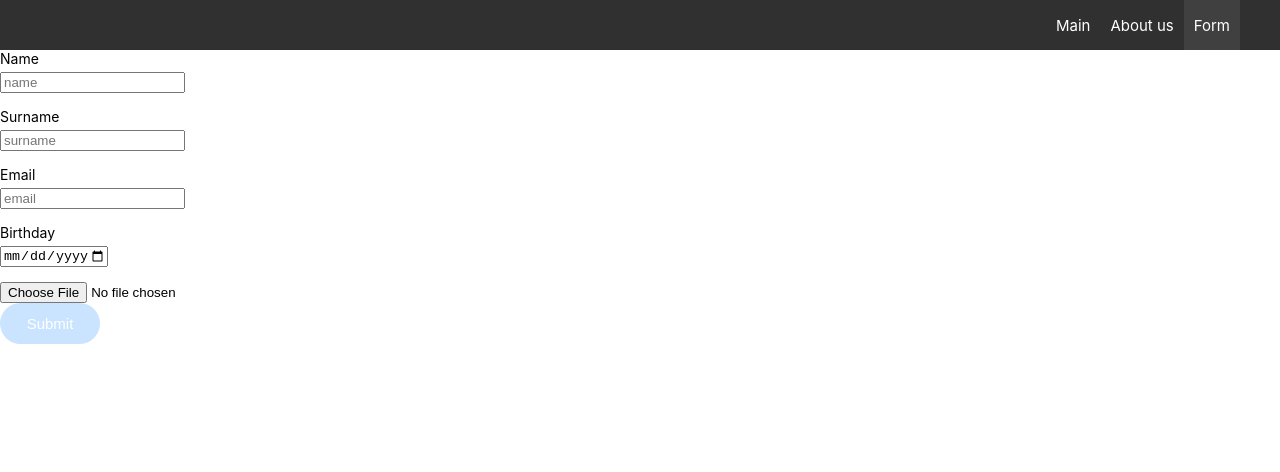
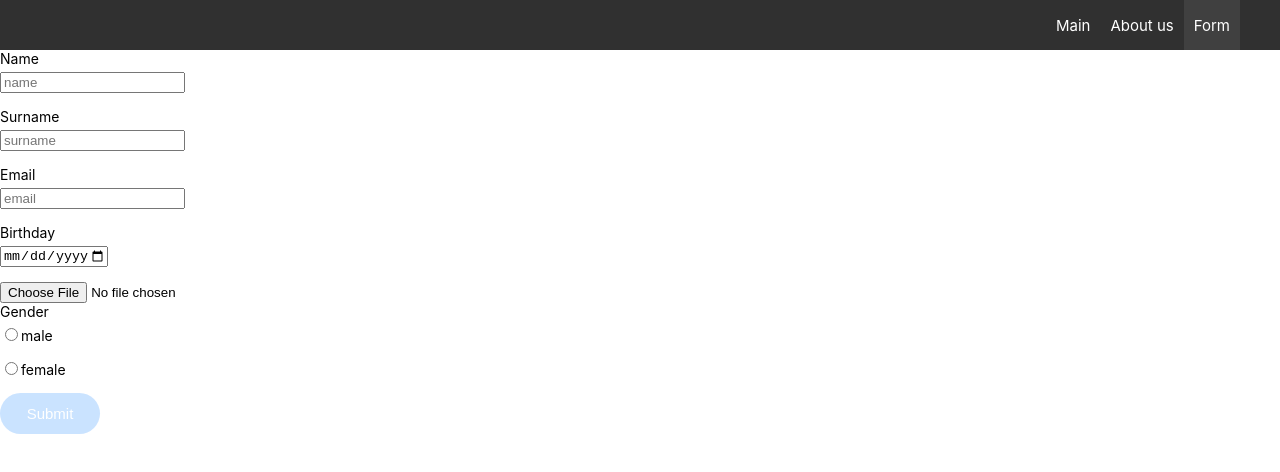
Before and after one commit to Wsko-12/wsko-12-REACT2022Q3, a React (Create React App) app in the folder app/: page /form in a window 1280 px wide. Shown: the top 472 px of the page. Built offline with nearby package versions, Linux system fonts and the light colour scheme.

Commit message:
feat: add radioSwitcher with useForm

```diff
--- a/app/src/pages/form/CardFormWithUseForm/CardForm.tsx
+++ b/app/src/pages/form/CardFormWithUseForm/CardForm.tsx
@@ -6,6 +6,7 @@ import TextInput from './components/TextInput/TextInput';
 import styles from './card-form.module.css';
 import DatePicker from './components/DatePicker/DatePicker';
 import FileInput from './components/FileInput/FileInput';
+import RadioSwitcher from './components/RadioSwitcher/RadioSwitcher';
 
 interface ICardFormProps {
   createCard?: (data: IUserCardData) => void;
@@ -18,6 +19,7 @@ export interface ICardFormValues {
   birthday: string;
   delivery: string;
   avatar?: FileList;
+  gender?: 'male' | 'female';
 }
 
 const CardForm = memo<ICardFormProps>(() => {
@@ -34,8 +36,6 @@ const CardForm = memo<ICardFormProps>(() => {
   const { handleSubmit, register, reset, formState } = useForm<ICardFormValues>({ defaultValues });
   const { errors, isDirty, isSubmitted, isValid, isSubmitSuccessful } = formState;
   const onSubmit = (data: ICardFormValues) => {
-    //reset doesn't clear isSubmitted
-    //so, I always have validation after submit
     const file = data.avatar && data.avatar[0];
     console.log(data, file);
   };
@@ -84,6 +84,13 @@ const CardForm = memo<ICardFormProps>(() => {
 
       <FileInput registration={register('avatar')} />
 
+      <RadioSwitcher
+        registration={register('gender', { required: true })}
+        values={['male', 'female']}
+        isValid={!errors.gender}
+        label="gender"
+      />
+
       <button disabled={!buttonEnabled} type="submit" className={styles.button}>
         Submit
       </button>
--- /dev/null
+++ b/app/src/pages/form/CardFormWithUseForm/components/RadioSwitcher/RadioSwitcher.tsx
@@ -0,0 +1,28 @@
+import InputWithMessage from 'components/form/InputWithMessage/InputWithMessage';
+import React, { memo } from 'react';
+import { UseFormRegisterReturn } from 'react-hook-form';
+import styles from '../form-components.module.css';
+
+interface IRadioSwitcherProps {
+  registration: UseFormRegisterReturn<string>;
+  values: string[];
+  isValid: boolean;
+  label: string;
+}
+
+const RadioSwitcher = memo<IRadioSwitcherProps>(({ registration, values, isValid, label }) => {
+  return (
+    <InputWithMessage isValid={isValid} label={label}>
+      {values.map((value) => {
+        return (
+          <label className={styles.label_checkbox} key={value}>
+            <input type="radio" {...registration} value={value}></input>
+            {value}
+          </label>
+        );
+      })}
+    </InputWithMessage>
+  );
+});
+
+export default RadioSwitcher;
--- a/app/src/pages/form/CardFormWithUseForm/components/form-components.module.css
+++ b/app/src/pages/form/CardFormWithUseForm/components/form-components.module.css
@@ -55,10 +55,6 @@
     margin: 5px 0px 15px;
 }
 
-.label_checkbox::first-letter{
-    text-transform: uppercase;
-}
-
 .message {
     margin: 0;
     font-size: 1rem;
```
